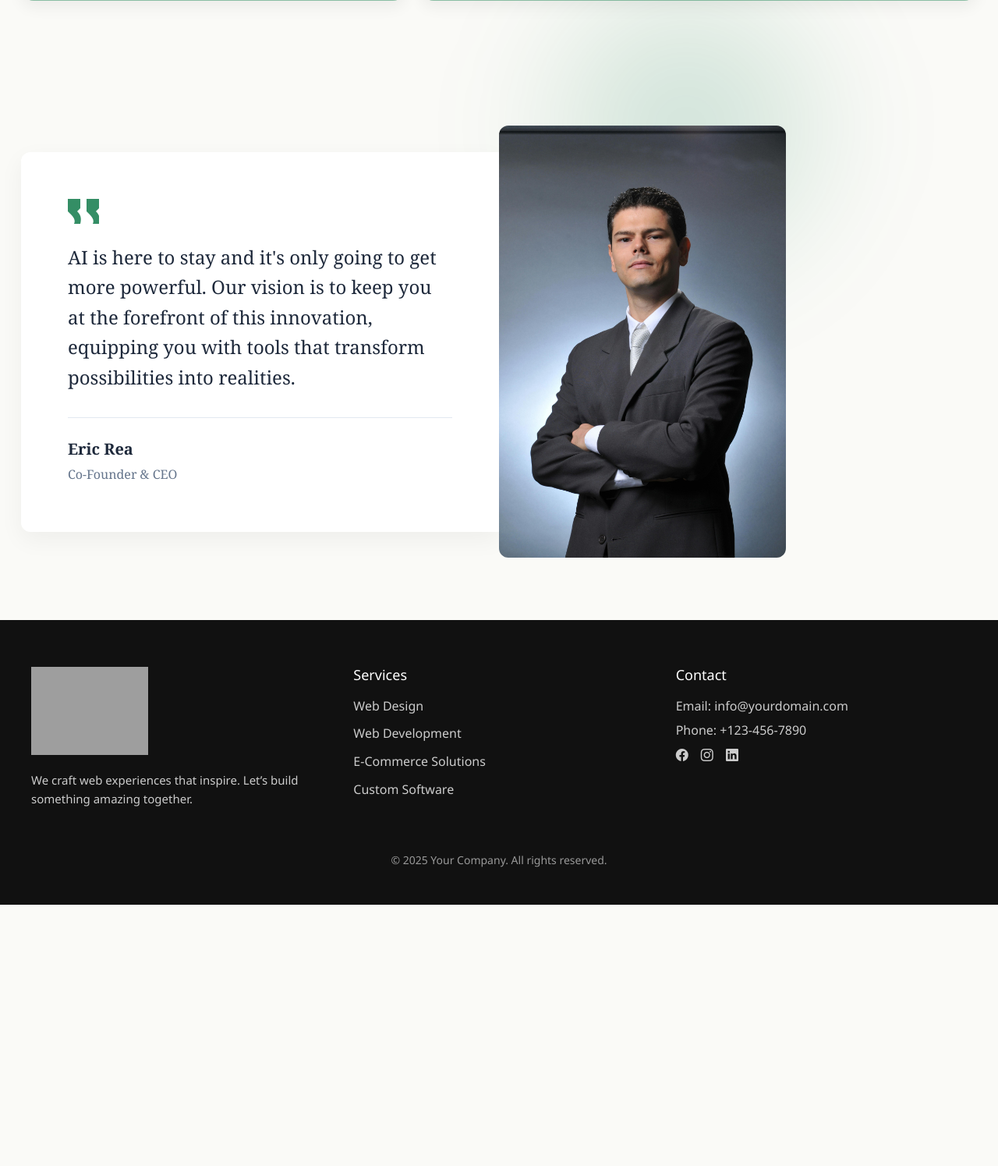
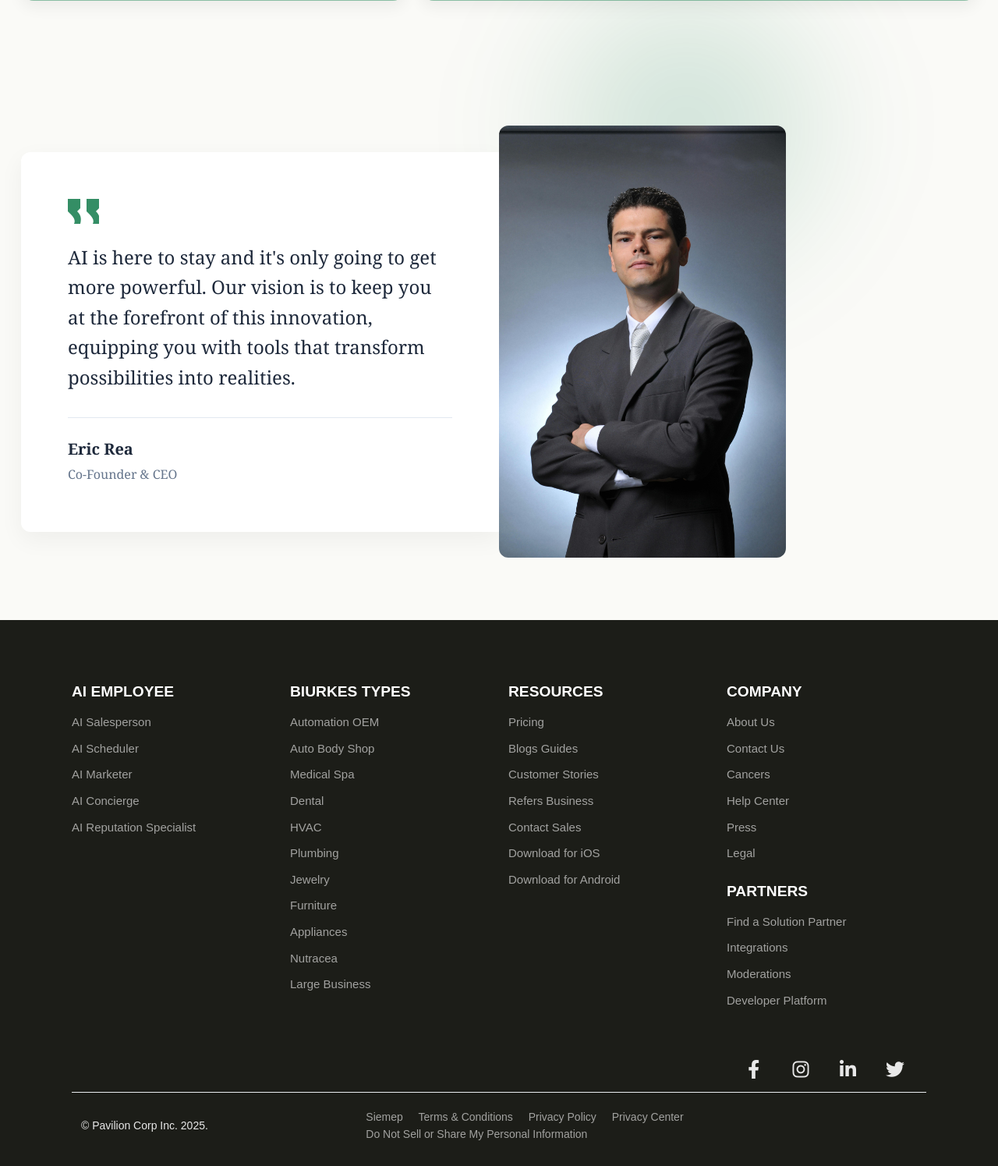
Before and after one commit to abdulbasitshakeel/allyzent, a PHP site: page / in a window 1280 px wide. Shown: the part 3167-4662 px from the top of the page at 78% size. Before the commit the page ends 4327 px from the top, so only its background shows below. Run offline with PHP 8.4, Linux system fonts and the light colour scheme; some libraries are stand-ins or nearby versions; some web fonts are replaced; grey boxes are pictures that could not be loaded.

Commit message:
basit work done

```diff
--- a/Index.html
+++ b/Index.html
@@ -6,6 +6,7 @@
     <title>Podium Clone</title>
     <link href="assets/css/bootstrap.css" rel="stylesheet">
     <link rel="stylesheet" href="https://cdn.jsdelivr.net/npm/bootstrap-icons@1.3.0/font/bootstrap-icons.css">
+    <link rel="stylesheet" href="https://cdnjs.cloudflare.com/ajax/libs/font-awesome/6.4.0/css/all.min.css">
     <link rel="stylesheet" href="assets/css/all.css">
     <link rel="stylesheet" href="assets/css/style.css">
 </head>
@@ -73,11 +74,16 @@
                     with full context on your business.
                 </p>
                 <div class="hero-work-divider"></div>
-                    <a href="#" class="hero-work-btn">
-                        Watch a demo
+                    <a href="/" class="hero-work-btn">
+                        <span class="text">Get a demo</span>
                         <svg class="hero-work-btn-icon" width="18" height="18" viewBox="0 0 24 24" fill="none" xmlns="http://www.w3.org/2000/svg">
                             <path d="M5 12H19M19 12L12 5M19 12L12 19" stroke="currentColor" stroke-width="2.5" stroke-linecap="round" stroke-linejoin="round"/>
                         </svg>
+
+                        <span class="line top"></span>
+                        <span class="line right"></span>
+                        <span class="line bottom"></span>
+                        <span class="line left"></span>
                     </a>
                 </div>
             </div>
@@ -227,43 +233,102 @@
             </div>
         </section>
     </div>
-    <div class="footer">
-        <div class="site-footer">
-            <div class="footer-container">
-                <div class="footer-left">
-                <img src="assets/images/" alt="Your Logo" class="footer-logo" />
-                <p class="footer-desc">
-                    We craft web experiences that inspire. Let’s build something amazing together.
-                </p>
+    <footer class="footer">
+        <div class="container">
+            <div class="footer-work">
+                <div class="row mb-4">
+                    <div class="col-md-3 col-sm-6 footer-col">
+                        <h3 class="footer-section-title">AI EMPLOYEE</h3>
+                        <ul class="footer-list">
+                            <li><a href="#">AI Salesperson</a></li>
+                            <li><a href="#">AI Scheduler</a></li>
+                            <li><a href="#">AI Marketer</a></li>
+                            <li><a href="#">AI Concierge</a></li>
+                            <li><a href="#">AI Reputation Specialist</a></li>
+                        </ul>
+                    </div>
+                    <div class="col-md-3 col-sm-6 footer-col">
+                        <h3 class="footer-section-title">BIURKES TYPES</h3>
+                        <ul class="footer-list">
+                            <li><a href="#">Automation OEM</a></li>
+                            <li><a href="#">Auto Body Shop</a></li>
+                            <li><a href="#">Medical Spa</a></li>
+                            <li><a href="#">Dental</a></li>
+                            <li><a href="#">HVAC</a></li>
+                            <li><a href="#">Plumbing</a></li>
+                            <li><a href="#">Jewelry</a></li>
+                            <li><a href="#">Furniture</a></li>
+                            <li><a href="#">Appliances</a></li>
+                            <li><a href="#">Nutracea</a></li>
+                            <li><a href="#">Large Business</a></li>
+                        </ul>
+                    </div>
+                    <div class="col-md-3 col-sm-6 footer-col">
+                        <h3 class="footer-section-title">RESOURCES</h3>
+                        <ul class="footer-list">
+                            <li><a href="#">Pricing</a></li>
+                            <li><a href="#">Blogs Guides</a></li>
+                            <li><a href="#">Customer Stories</a></li>
+                            <li><a href="#">Refers Business</a></li>
+                            <li><a href="#">Contact Sales</a></li>
+                            <li><a href="#">Download for iOS</a></li>
+                            <li><a href="#">Download for Android</a></li>
+                        </ul>
+                    </div>
+                    <div class="col-md-3 col-sm-6 footer-col">
+                        <h3 class="footer-section-title">COMPANY</h3>
+                        <ul class="footer-list">
+                            <li><a href="#">About Us</a></li>
+                            <li><a href="#">Contact Us</a></li>
+                            <li><a href="#">Cancers</a></li>
+                            <li><a href="#">Help Center</a></li>
+                            <li><a href="#">Press</a></li>
+                            <li><a href="#">Legal</a></li>
+                        </ul>
+                        <h3 class="footer-section-title mt-4">PARTNERS</h3>
+                        <ul class="footer-list">
+                            <li><a href="#">Find a Solution Partner</a></li>
+                            <li><a href="#">Integrations</a></li>
+                            <li><a href="#">Moderations</a></li>
+                            <li><a href="#">Developer Platform</a></li>
+                        </ul>
+                    </div>
                 </div>
-
-                <div class="footer-services">
-                <h4>Services</h4>
-                <ul>
-                    <li><a href="#">Web Design</a></li>
-                    <li><a href="#">Web Development</a></li>
-                    <li><a href="#">E-Commerce Solutions</a></li>
-                    <li><a href="#">Custom Software</a></li>
-                </ul>
+                <div class="footer-social py-2">
+                    <div class="container">
+                        <div class="row justify-content-end mt-2">
+                            <div class="col-12 text-end">
+                                <a href="#" class="social-icon mx-2"><i class="fab fa-facebook-f"></i></a>
+                                <a href="#" class="social-icon mx-2"><i class="fab fa-instagram"></i></a>
+                                <a href="#" class="social-icon mx-2"><i class="fab fa-linkedin-in"></i></a>
+                                <a href="#" class="social-icon mx-2"><i class="fab fa-twitter"></i></a>
+                            </div>
+                        </div>
+                    </div>
                 </div>
-
-                <div class="footer-contact">
-                <h4>Contact</h4>
-                <p>Email: <a href="mailto:info@yourdomain.com">info@yourdomain.com</a></p>
-                <p>Phone: +123-456-7890</p>
-                <div class="social-icons">
-                    <a href="#"><i class="bi-facebook"></i></a>
-                    <a href="#"><i class="bi-instagram"></i></a>
-                    <a href="#"><i class="bi-linkedin"></i></a>
-                </div>
+                <div class="footer-bottom">
+                    <div class="container">
+                        <div class="row align-items-center">
+                            <div class="col-md-4 text-center text-md-start mb-3 mb-md-0">
+                                <div class="copyright">
+                                    © Pavilion Corp Inc. 2025.
+                                </div>
+                            </div>
+                            <div class="col-md-8">
+                                <div class="footer-bottom-links">
+                                    <a href="#" class="me-3 mb-2 mb-md-0">Siemep</a>
+                                    <a href="#" class="me-3 mb-2 mb-md-0">Terms & Conditions</a>
+                                    <a href="#" class="me-3 mb-2 mb-md-0">Privacy Policy</a>
+                                    <a href="#" class="me-3 mb-2 mb-md-0">Privacy Center</a>
+                                    <a href="#" class="mb-2 mb-md-0">Do Not Sell or Share My Personal Information</a>
+                                </div>
+                            </div>
+                        </div>
+                    </div>
                 </div>
             </div>
-
-            <div class="footer-bottom">
-                <p>&copy; 2025 Your Company. All rights reserved.</p>
-            </div>
         </div>
-    </div>
+    </footer>
 </div>
 
 <script src="assets/js/main.js"></script>
--- a/assets/css/style.css
+++ b/assets/css/style.css
@@ -4,6 +4,8 @@
     --primary-dark: #02723f;
     --text: #1f2937;
     --text-light: #6b7280;
+    --primary: linear-gradient(135deg, #2bc264, #02723f);
+    --border-glow: linear-gradient(135deg, #ffffff, #b2fefa);
     --bg: #f9fafb;
     --white: rgb(254 254 254);
     --shadow-sm: 0 1px 3px rgba(8, 110, 16, 0.1);
@@ -828,104 +911,116 @@ body {
   }
 }
 
-.site-footer {
-  background-color: #111;
-  color: #eee;
-  padding: 60px 20px 30px;
-  font-family: 'Segoe UI', sans-serif;
+.footer {
+  background-color: rgb(28 29 24);
+  font-family: 'Arial', sans-serif;
+  padding-top: 80px;
+  padding-left: 80px;
+  padding-right: 80px;
+  padding-bottom:10px;
 }
 
-.footer-container {
-  display: flex;
-  flex-wrap: wrap;
-  gap: 40px;
-  justify-content: space-between;
-  max-width: 1200px;
-  margin: auto;
+.footer-title {
+  font-size: 1.5rem;
+  font-weight: 700;
+  margin-bottom: 20px;
+  color: #000;
 }
 
-.footer-left,
-.footer-services,
-.footer-contact {
-  flex: 1 1 250px;
-  min-width: 250px;
+.footer-work{
+  text-decoration:none!important;
 }
 
-.footer-logo {
-  width: 150px;
-  margin-bottom: 20px;
+.footer-section-title {
+  font-size: 1.2rem;
+  font-weight: 600;
+  margin-bottom: 15px;
+  color: white;
 }
 
-.footer-desc {
-  font-size: 15px;
-  line-height: 1.6;
-  color: #ccc;
+.footer-list {
+  list-style: none;
+  padding-left: 0;
 }
 
-.footer-services h4,
-.footer-contact h4 {
-  margin-bottom: 16px;
-  color: #fff;
-  font-size: 18px;
+.footer-list li {
+  margin-bottom: 8px;
 }
 
-.footer-services ul {
-  list-style: none;
-  padding: 0;
-}
-
-.footer-services li {
-  margin-bottom: 10px;
-}
-
-.footer-services a {
-  color: #ccc;
-  text-decoration: none;
+.footer-list a {
+  color: rgb(162 162 160);
+  text-decoration:none;
+  font-size: 15px;
   transition: color 0.3s;
 }
 
-.footer-services a:hover {
-  color: #fff;
+.footer-list a:hover {
+  color: #e3e3e3;
 }
 
-.footer-contact p {
-  margin: 6px 0;
-  color: #ccc;
+.social-icon {
+  color: rgb(232 232 232);
+  font-size: 24px;
+  transition: color 0.5s ease;
 }
 
-.footer-contact a {
-  color: #ccc;
+.social-icon:hover {
+  color: #000;
   text-decoration: none;
 }
 
-.footer-contact a:hover {
-  color: #fff;
+.footer-social .fab {
+  width: 40px;
+  height: 40px;
+  line-height: 40px;
+  text-align: center;
+  border-radius: 50%;
 }
 
-.social-icons a {
-  margin-right: 12px;
-  display: inline-block;
-}
-
-.social-icons img {
-  width: 22px;
-  filter: brightness(0) invert(1);
-  opacity: 0.7;
-  transition: opacity 0.3s;
-}
-
-.social-icons img:hover {
-  opacity: 1;
+.footer-social .fab:hover {
+  background-color: #f8f9fa;
 }
 
 .footer-bottom {
-  text-align: center;
-  margin-top: 40px;
+  background-color: rgb(28 29 24);
+  padding: 20px 0;
+  border-top: 1px solid #e9ecef;
   font-size: 14px;
-  color: #999;
 }
 
+.copyright {
+  color: rgb(232 232 232);
+}
 
+.footer-bottom-links a {
+  color: rgb(162 162 160);
+  text-decoration: none;
+  transition: color 0.2s ease;
+  white-space: nowrap;
+}
+
+.footer-bottom-links a:hover {
+  color: #e3e3e3;
+  text-decoration: underline;
+}
+
+@media (max-width: 768px) {
+  .footer-col {
+      margin-bottom: 25px;
+  }
+  .footer-bottom {
+    padding: 15px 0;
+  }
+
+.footer-bottom-links {
+    justify-content: center !important;
+  }
+
+.footer-bottom-links a {
+    white-space: normal;
+    text-align: center;
+  }
+}
 /* Responsive Adjustments */
 @media only screen and (max-width: 768px) {
   .timeline-container {
```
Also changed, not shown: other parts of assets/css/style.css (+108 -27 lines).
